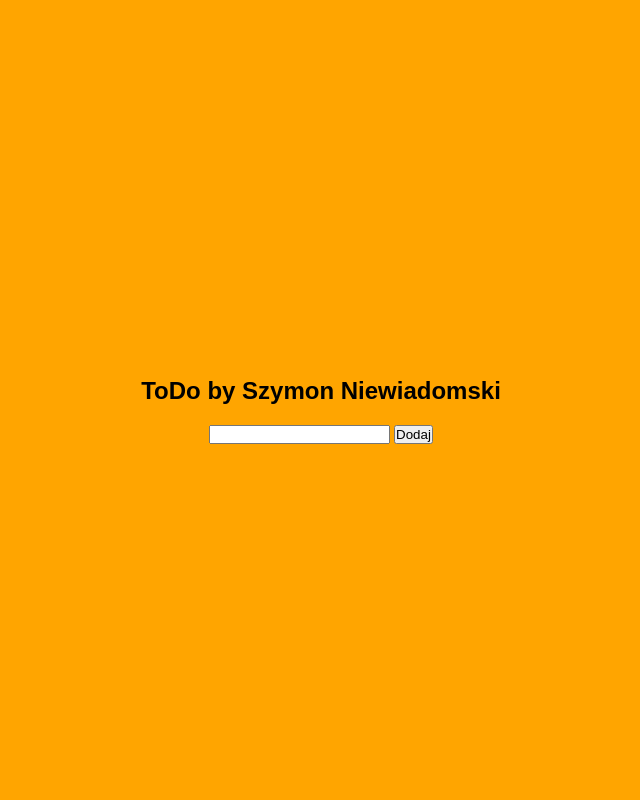
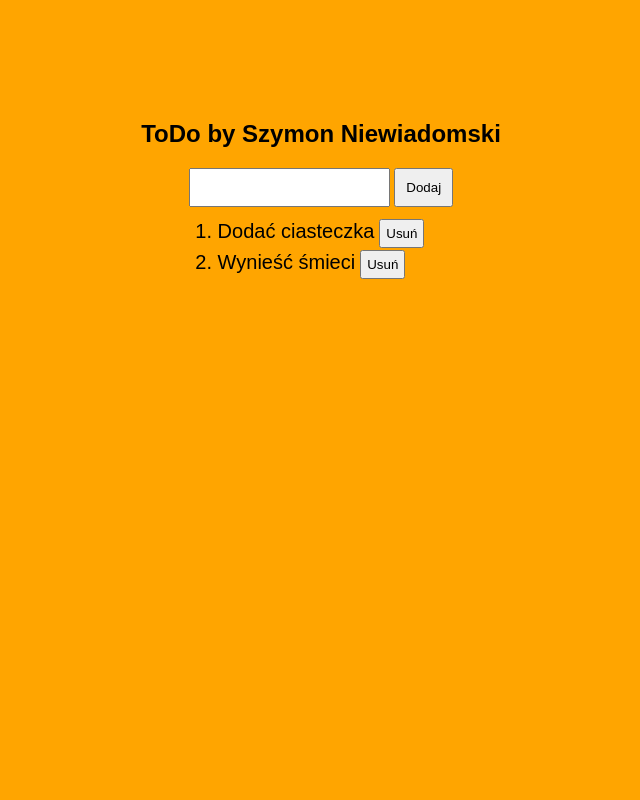
Before and after one commit to 3ti-2020/crud-wiele-do-wielu-szymon-niewiadomski, a PHP site: page /ToDo/index.html in a window 1280 px wide. Shown: the whole page, without its empty margins (319-959 px from the left). Run offline with PHP 8.4, Linux system fonts and the light colour scheme.

Commit message:
Add files via upload

```diff
--- a/ToDo/style.css
+++ b/ToDo/style.css
@@ -9,17 +9,36 @@ body{
     display: flex;
     justify-content: center;
     background: orange;
+    font-family: Arial, Helvetica, sans-serif;
+
 }
 
 .container{
     margin: 100px;
     display: flex;
     flex-direction: column;
-    justify-content: center;
     align-items: center;
 }
 
 .logo{
     margin: 20px;
-    font-family: Arial, Helvetica, sans-serif;
 }
+.task-input,.add-button{
+    padding: 10px;
+}
+
+.tasks{
+    min-width: 200px;
+    margin-top: 10px;
+}
+.task{
+    width:100%;
+    font-size: 20px;
+    align-items: center;
+    margin-top: 2px;
+}
+
+.remove-button{
+    margin-left: 5px;
+    padding: 5px;
+}
--- a/ToDo/todo.js
+++ b/ToDo/todo.js
@@ -15,16 +15,20 @@ const todoList = {
     taskInput: document.querySelector('.task-input'),
     addButton: document.querySelector('.add-button'),
     init(){
-        this.addButton.addEventListener('click', ()=>this.addTask());
+        this.addTask('Dodać ciasteczka');
+        this.addTask('Wynieść śmieci');
+        this.addButton.addEventListener('click', ()=>{
+            const name = this.taskInput.value;
+            if(name.trim().length == 0) return;
+            this.taskInput.value = "";
+
+            this.addTask(name);
+        });
     },
-    addTask(){
-        const name = this.taskInput.value;
-        if(name.trim().length == 0) return;
-
+    addTask(name){
         const task = new Task(name);
         this.tasksArray.push(task);
         this.appendTask(task);
-        this.tasksArray.value = "";
     },
     appendTask(task){
         const li = document.createElement('li');
@@ -50,3 +54,4 @@ const todoList = {
 }
 
 todoList.init();
+console.log(document.cookie);
```
